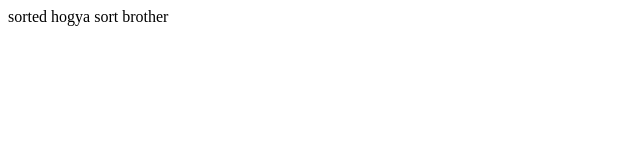
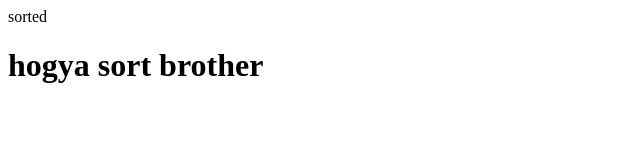
Before and after one commit to ravip369/demo_hostinger, a plain HTML site: page index.html in a window 1280 px wide. Shown: the whole page, without its empty margins (0-640 px from the left). Drawn offline with Linux system fonts and the light colour scheme.

Commit message:
Update index.html

```diff
--- a/index.html
+++ b/index.html
@@ -1,6 +1,6 @@
 <html>
   <head>sorted</head>
   <body>
-    hogya sort brother
+    <h1>hogya sort brother</h1>
   </body>
 </html>
```
